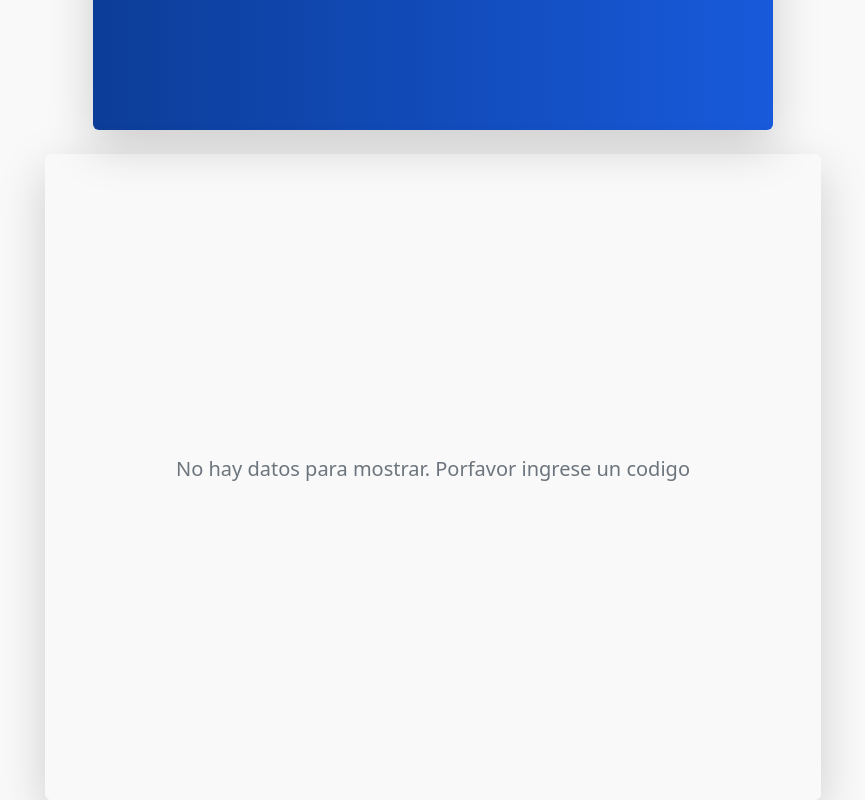
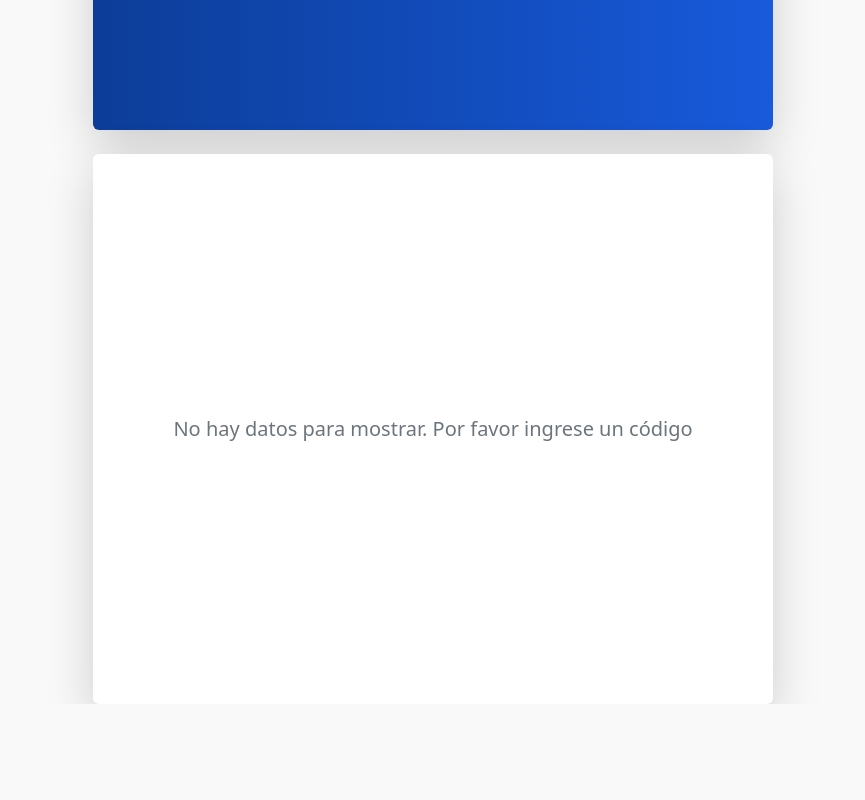
Before and after one commit to AnthonyGalvan660/IDVC-FRONT, an Angular app: page / in a window 1280 px wide. Shown: the part 560-1360 px from the top of the page, without its empty margins (207-1072 px from the left). After the commit the page ends 1264 px from the top, so only its background shows below. Built offline with nearby package versions, Linux system fonts and the light colour scheme.

Commit message:
Diseño para moviles version 1

```diff
--- a/src/app/app.component.css
+++ b/src/app/app.component.css
@@ -76,12 +76,4 @@
   .shadow-lg {
     box-shadow: none !important;
   }
-  .panel-cert {
-  background-color: white;
-  border: 1px solid #dee2e6;
-  border-top-left-radius: 8px;
-  border-top-right-radius: 8px;
-  width: 680px;
-  min-height: 550px;
- }
 }
--- a/src/app/app.component.html
+++ b/src/app/app.component.html
@@ -50,10 +50,11 @@
         </button>
       </div>
     </div>
-    <!-- Panel lateral fijo (siempre visible, contenido cambia con mostrarModal) -->
-    <div class="p-5 rounded shadow-lg">
-      <div *ngIf="mostrarModal; else placeholder"
-          class="panel-cert shadow-sm">
+    <!-- Panel lateral fijo y centrado -->
+    <div class="d-flex justify-content-center">
+      <div class="rounded shadow-lg bg-white" style="width: 680px; height: 550px; display: flex; flex-direction: column; overflow: hidden;">
+
+        <div *ngIf="mostrarModal; else placeholder" class="panel-cert shadow-sm d-flex flex-column h-100">
 
           <!-- Encabezado superior -->
           <div class="bg-primary text-white p-3 d-flex justify-content-between align-items-center"
@@ -62,15 +63,13 @@
             <button class="btn btn-light btn-sm" (click)="cerrarModal()">×</button>
           </div>
 
-        <!-- Contenido principal -->
-        <div class="p-4 bg-light rounded-bottom">
-
-          <!-- Título principal (razón) -->
+          <!-- Contenido scrollable -->
+          <div class="p-4 bg-light rounded-bottom overflow-auto" style="flex-grow: 1;">
+            <!-- Título principal -->
             <h5 class="text-primary text-uppercase fw-bold mb-4" style="font-size: 1.25rem; border-bottom: 2px solid #0d6efd; padding-bottom: 10px;">
               {{ datosCertificacion.razon }}
             </h5>
 
-          <!-- Datos formateados -->
             <div class="mb-4">
               <label class="text-secondary fw-semibold d-block mb-1">Nombre del participante</label>
               <span class="text-dark fs-6">{{ datosCertificacion.nombre }}</span>
@@ -92,11 +91,16 @@
             </div>
           </div>
         </div>
+
+        <!-- Placeholder si no hay datos -->
         <ng-template #placeholder>
-        <div class="p-4 text-secondary d-flex flex-column justify-content-center align-items-center" style="width: 680px; min-height: 550px; border-top-left-radius: 8px; border-top-right-radius: 8px;">
-          <p class="text-center fs-5">No hay datos para mostrar. Porfavor ingrese un codigo</p>
+          <div class="d-flex justify-content-center align-items-center h-100">
+            <p class="text-center fs-5 m-0 text-secondary">No hay datos para mostrar. Por favor ingrese un código</p>
           </div>
         </ng-template>
       </div>
     </div>
+
+
   </div>
+</div>
```
Lines whose indentation alone changed are shown as unchanged.
